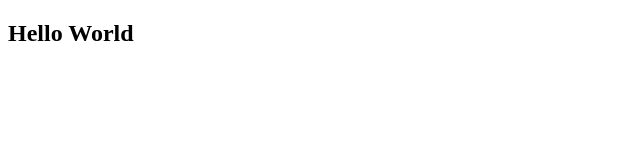
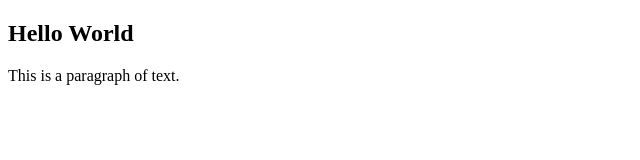
Before and after one commit to asiefmahir/git-and-github, a plain HTML site: page index.html in a window 1280 px wide. Shown: the whole page, without its empty margins (0-640 px from the left). Drawn offline with Linux system fonts and the light colour scheme.

Commit message:
Update two files

```diff
--- a/index.html
+++ b/index.html
@@ -7,5 +7,6 @@
 	</head>
 	<body>
 		<h2>Hello World</h2>
+		<p>This is a paragraph of text.</p>
 	</body>
 </html>
```
Also changed, not shown: file.txt.
